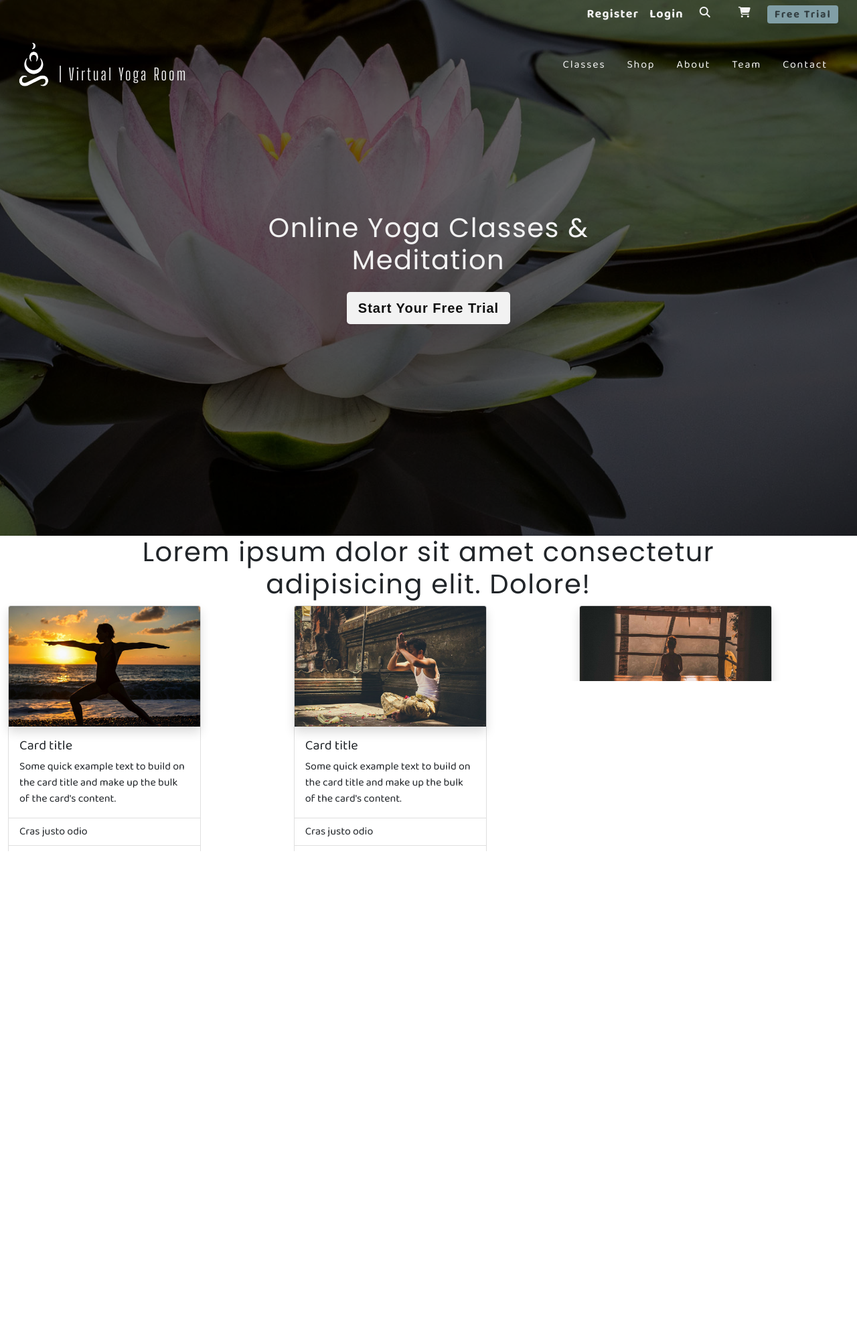
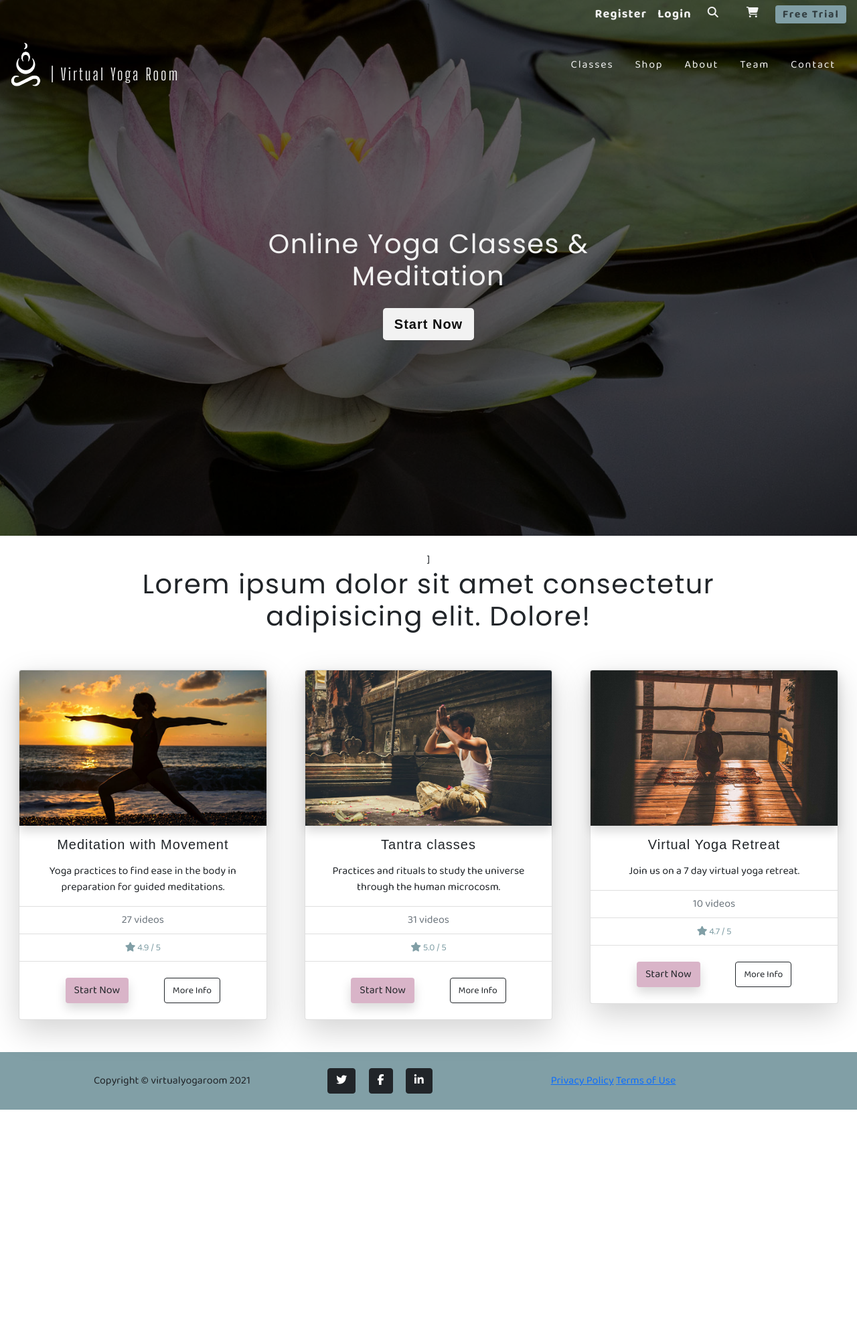
Before and after one commit to veraleitaodev/virtual-yoga-room, a Django app: page / in a window 1280 px wide. Shown: the whole page at 67% size. After the commit the page ends 1657 px from the top, so only its background shows below. Run offline with Django 3.2, Linux system fonts and the light colour scheme; data comes from the database, SQL or seed files in the repository; some libraries are stand-ins or nearby versions.

Commit message:
included content into classes section in home page

```diff
--- a/home/templates/home/includes/classes-section.html
+++ b/home/templates/home/includes/classes-section.html
@@ -1,5 +1,7 @@
+ {% load static %}
+
  <div class="container-fluid">
-    <div class="row">
+    <div class="row my-5">
         <div class="col-10 offset-1">
             <h1 class="text-center">Lorem ipsum dolor sit amet consectetur adipisicing elit. Dolore!</h1>
         </div>
@@ -7,29 +9,28 @@
 
     <!-- row with cards displaying 3 classes available -->
     <div class="row" >
-    {% for class in classes_section|slice:"4" %}
+    {% for class in classes_section|slice:"3" %}
     <div data-aos="fade-up" class="col-md-4">
-     <div class="card" style="width: 18rem;">
+     <div class="card shadow-lg mb-5 mx-3">
         <a href="">
             <img class="card-img-top img-fluid shadow"
-                    src="{{ MEDIA_URL }}{{ class.image }}"
+                    src="{{ class.image.url }}"
                     alt="{{ class.name }}">
         </a>
-  <div class="card-body">
-    <h5 class="card-title">Card title</h5>
-    <p class="card-text">Some quick example text to build on the card title and make up the bulk of the card's content.</p>
+  <div class="card-body text-center">
+    <h5 class="card-title pb-2">{{ class.name }}</h5>
+    <p class="card-text text-md">{{ class.description }}.</p>
   </div>
-  <ul class="list-group list-group-flush">
-    <li class="list-group-item">Cras justo odio</li>
-    <li class="list-group-item">Dapibus ac facilisis in</li>
-    <li class="list-group-item">Vestibulum at eros</li>
+  <ul class="list-group list-group-flush text-center">
+    <li class="list-group-item text-muted">{{class.number_videos}} videos</li>
+    <li class="list-group-item"><small class="text-muted logo-green"><i class="fas fa-star logo-green pr-2"></i> {{ class.rating }} / 5</small></li>
   </ul>
-  <div class="card-body">
-    <a href="#" class="card-link">Card link</a>
-    <a href="#" class="card-link">Another link</a>
+  <div class="card-body d-flex justify-content-evenly my-2">
+    <a href="#" class="btn bg-pink text-center shadow mr-3">Start Now</a>
+    <a href="#" class="btn btn-outline-dark text-center "><small>More Info</small></a>
   </div>
 </div>
     </div>
     {% endfor %}
   </div>
-        </div>
+</div>
--- a/home/templates/home/includes/hero.html
+++ b/home/templates/home/includes/hero.html
@@ -1,13 +1,13 @@
-<div class="transparent-bg h-100 w-100 text-center">
-    <div class="container-fluid h-100 px-0">
+<div class="transparent-bg h-100 container-fluid text-center">
+    ]
         <!-- Transparent navbar-->
         {% include 'includes/transparent-nav.html' %}
         <div class="row h-100 align-items-center justify-content-center">
             <div class="col-6">
                 <!-- Hero Heading-->
                 <h1 class="white pb-3">Online Yoga Classes & Meditation</h1>
-                <button class="btn bg-white black btn-lg shadow-lg" href=""><strong>Start Your Free Trial</strong></button>
+                <button class="btn bg-white black btn-lg shadow-lg" href=""><strong>Start Now</strong></button>
             </div>
         </div>
-    </div>
+    ]
 </div>
--- a/static/css/style.css
+++ b/static/css/style.css
@@ -102,7 +102,8 @@
     letter-spacing: 1.5px;
 }
 
-h3 {
+h3,
+h5 {
     font-family: 'Poiret', sans-serif;
     letter-spacing: 1px;
 }
@@ -146,11 +147,18 @@
 li.list-inline-item.li-item-margin {
     margin-right: 16px;
 }
+
+#transparent-navbar {
+    margin: o;
+    padding: 0;
+}
+
 /* === Hero homepage === */
 .home-hero-container {
 background: url(/media/lotus-bg.jpg) no-repeat top center fixed;
 background-size:cover;
 height:100vh;
+width: 100%;
 }
 
 @media (min-width: 768px) {
--- a/templates/base.html
+++ b/templates/base.html
@@ -20,6 +20,8 @@
     <link href="https://cdn.jsdelivr.net/npm/bootstrap@5.0.0-beta1/dist/css/bootstrap.min.css" rel="stylesheet"
         integrity="sha384-giJF6kkoqNQ00vy+HMDP7azOuL0xtbfIcaT9wjKHr8RbDVddVHyTfAAsrekwKmP1" crossorigin="anonymous">
     <link rel="stylesheet" href="{% static 'css/style.css' %}">
+    <!-- AOS animation css -->
+    <link rel="stylesheet" href="https://unpkg.com/aos@next/dist/aos.css" />
     {% endblock %}
 
     {% block extra_css %}
--- a/templates/includes/main-nav.html
+++ b/templates/includes/main-nav.html
@@ -2,7 +2,7 @@
 
     <!--transparent header with dropdown account icon and shopping bag icon - used navbar I have created for SandrArt project with some modifications-->
     <div class="container-fluid fixed-top">
-        <div class="row white-bg d-row-flex justify-content-end px-0 pb-2">
+        <div class="row white-bg d-row-flex justify-content-end px-0 pb-2 my-5">
             <div class="col-10">
                 <ul class=" nav list-inline justify-content-end list-unstyled me-auto txt-center w-100">
                     <li class="list-inline-item li-item-margin badge bg-logo-green transparent d-none d-md-flex align-items-center shadow mt-2 mb-2" href=""><strong>Free Trial</strong></li>
--- a/templates/includes/scripts.html
+++ b/templates/includes/scripts.html
@@ -5,3 +5,10 @@
 <script src="https://cdn.jsdelivr.net/npm/bootstrap@5.0.0-beta1/dist/js/bootstrap.bundle.min.js" integrity="sha384-ygbV9kiqUc6oa4msXn9868pTtWMgiQaeYH7/t7LECLbyPA2x65Kgf80OJFdroafW" crossorigin="anonymous"></script>
 
 <script src="{% static 'js/main.js' %}"></script>
+
+<!-- AOS -->
+<script src="https://unpkg.com/aos@next/dist/aos.js"></script>
+<script>
+    // for AOS effects
+    AOS.init();
+</script>
--- a/templates/includes/transparent-nav.html
+++ b/templates/includes/transparent-nav.html
@@ -65,13 +65,13 @@
                     {% if request.user.is_authenticated %}
                     <!-- Account Icon with dropdown -->
                     <li class="list-inline-item dropdown">
-                        <a class="nav-link" type="text" id="dropdownMenu" data-bs-toggle="dropdown"
+                        <a class="nav-link" type="text" id="dropdownMenu1" data-bs-toggle="dropdown"
                         aria-expanded="false" data-bs-placement="bottom" title="My Account">
                             <div class="text-center white">
                                 <div><i class="fas fa-user-alt" data-bs-toggle="tooltip" data-bs-placement="bottom" title="My Account"></i></div>
                             </div>
                         </a>
-                        <ul class="dropdown-menu border-0" aria-labelledby="dropdownMenu">
+                        <ul class="dropdown-menu border-0" aria-labelledby="dropdownMenu1">
 
                             {% if request.user.is_superuser %}
                             <li><a class="dropdown-item" href="">Item Management</a></li>
@@ -88,10 +88,10 @@
                     <li class="list-inline-item dropdown">
 
                          <!-- Search Icon with dropdown box-->
-                        <a class="nav-link" href="#" id="icon-search" data-bs-toggle="dropdown" aria-haspopup="true" aria-expanded="false">
+                        <a class="nav-link" href="#" id="iconSearch" data-bs-toggle="dropdown" aria-haspopup="true" aria-expanded="false">
                             <div><i class="fas fa-search white"></i></div>
                         </a>
-                        <div class="dropdown-menu w-100 py-0" aria-labelledby="icon-search">
+                        <div class="dropdown-menu w-100 py-0" aria-labelledby="iconSearch">
                             <form class="form" method="GET" action="">
                                 <div class="input-group w-100">
                                     <input class="form-control border border-dark" type="text" name="q" placeholder="Search">
```
Also changed, not shown: classes/urls.py (line endings or trailing spaces).
